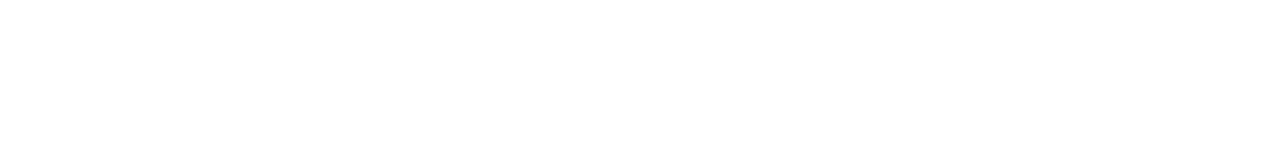
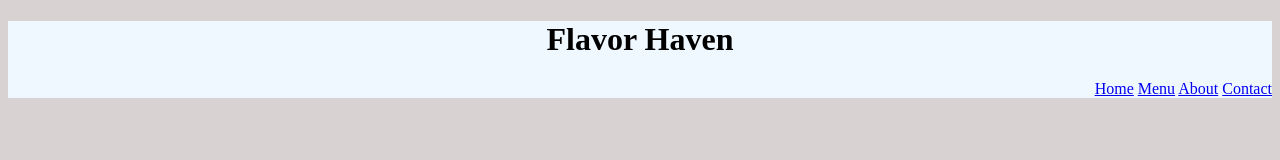
Before and after one commit to funkkyleo/food-website, a plain HTML site: page index.html in a window 1280 px wide. Drawn offline with Linux system fonts and the light colour scheme.

Commit message:
add header

```diff
--- a/index.html
+++ b/index.html
@@ -6,5 +6,15 @@
   <title>Flavor Haven</title>
   <link rel="stylesheet" href="style/styles.css">
 </head>
-<body></body>
+<body>
+  <header>
+    <h1>Flavor Haven</h1>
+    <nav>
+        <a href="#home">Home</a>
+        <a href="#meun">Menu</a>
+        <a href="#about">About</a>
+        <a href="#contact">Contact</a>
+    </nav>
+  </header>
+</body>
 </html>
--- a/style/styles.css
+++ b/style/styles.css
@@ -0,0 +1,8 @@
+body{
+  background-color: rgb(216, 210, 210);
+}
+header{
+  text-align: center;
+  background-color: aliceblue;
+}
+nav{text-align: right;}
```
